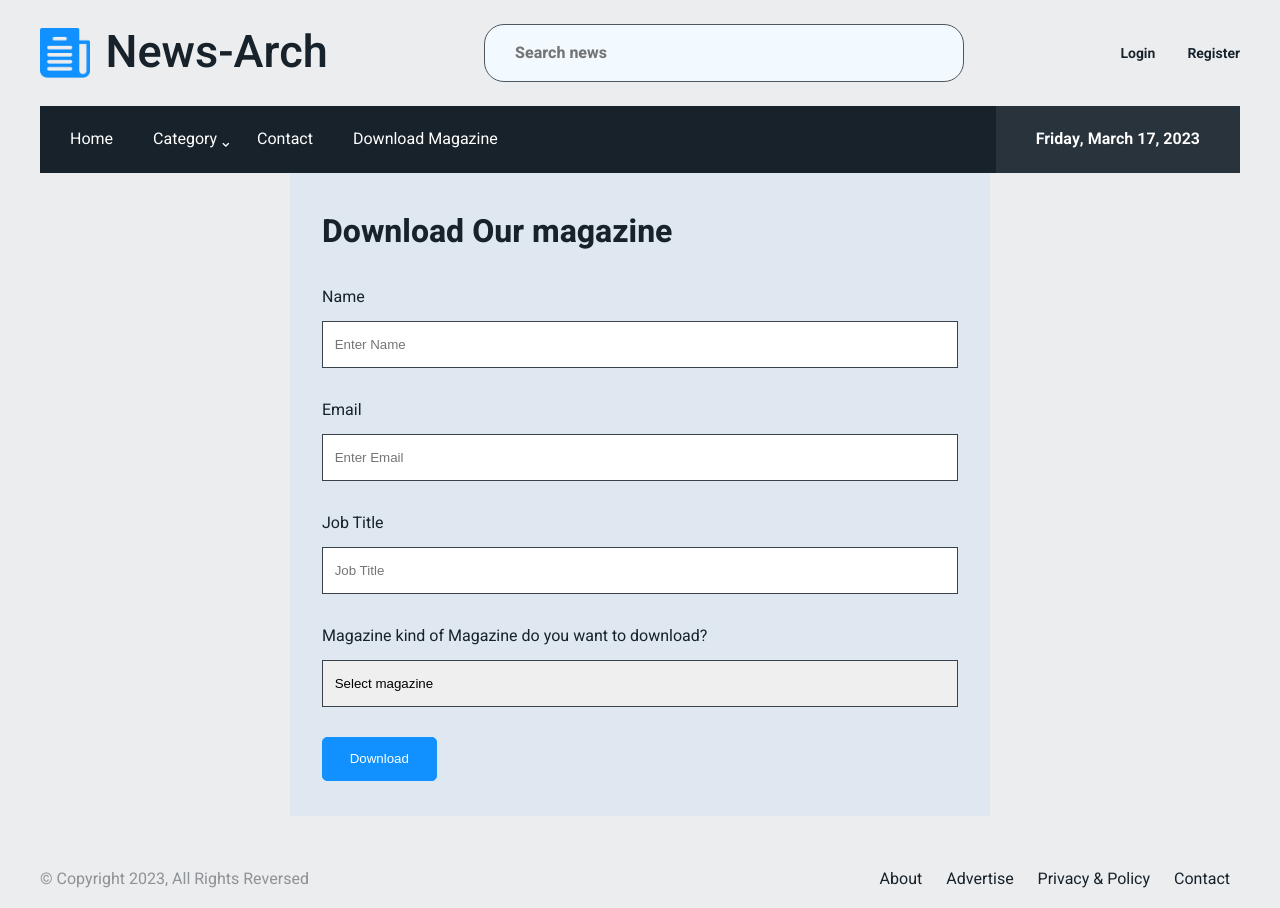
After one commit to taizulislam52/django-news, a Django app: page /download-magazine in a window 1280 px wide. The commit adds this page. Run offline with Django 4.2, Linux system fonts and the light colour scheme.

Commit message:
Add magazine download layout

```diff
--- /dev/null
+++ b/news/templates/news/magazine.html
@@ -0,0 +1,39 @@
+{% extends 'main.html' %}
+{% block content %}
+
+
+<div class="container">
+    <div class="magazine">
+        <h1 class="magazine__title">Download Our magazine</h1>
+        <form class="magazine-form">
+            <label class="magazine-form__label">
+                <span class="magazine-form__text">Name</span>
+                <input type="text" class="magazine-form__input" name="name" placeholder="Enter Name">
+            </label>
+            <label class="magazine-form__label">
+                <span class="magazine-form__text">Email</span>
+                <input type="email" class="magazine-form__input" name="email" placeholder="Enter Email">
+            </label>
+            <label class="magazine-form__label">
+                <span class="magazine-form__text">Job Title</span>
+                <input type="text" class="magazine-form__input" name="job-title" placeholder="Job Title">
+            </label>
+            <label class="magazine-form__label">
+                <span class="magazine-form__text">Magazine kind of Magazine do you want to download?</span>
+                <select class="magazine-form__select" name="magazine-type">
+                    <option value="" selected disabled>Select magazine</option>
+                    <option value="Fashion magazine">Fashion magazine</option>
+                    <option value="Technology magazine">Technology magazine</option>
+                    <option value="Health magazine">Health magazine</option>
+                    <option value="Business magazine">Business magazine</option>
+                    <option value="Travel magazine">Travel magazine</option>
+                </select>
+            </label>
+            <button type="submit" class="button magazine-form__submit">Download</button>
+        </form>
+    </div>
+</div>
+
+
+
+{% endblock content %}
--- a/news/urls.py
+++ b/news/urls.py
@@ -10,4 +10,5 @@ urlpatterns = [
     path('news/category/<slug:slug>', NewsCategoryView.as_view(), name="news-category"),
     path('load-more-trending-news', views.load_more_trending_news, name="load-more-trending-news"),
     path('subscribe-newsletter', views.subscribe_newsletter, name='subscribe-newsletter'),
+    path('download-magazine', views.download_magazine, name='download-magazine'),
 ]
--- a/news/views.py
+++ b/news/views.py
@@ -126,3 +126,6 @@ def subscribe_newsletter(request):
         }
 
     return JsonResponse(data=data)
+
+def download_magazine(request):
+    return render(request, 'news/magazine.html')
--- a/static/assets/main.css
+++ b/static/assets/main.css
@@ -1180,6 +1180,63 @@ img {
   }
 }
 
+.magazine {
+  padding-top: 2.1875em;
+  padding-bottom: 2.1875em;
+  padding-inline: 2em;
+  max-width: 700px;
+  margin-inline: auto;
+  margin-bottom: 2.1875rem;
+  background-color: rgba(112, 189, 255, 0.1);
+}
+@media (max-width: 47.99rem) {
+  .magazine {
+    padding-inline: 1em;
+  }
+}
+.magazine__title {
+  margin-bottom: 1.875rem;
+}
+@media (max-width: 47.99rem) {
+  .magazine__title {
+    font-size: 1.5625rem;
+  }
+}
+.magazine-form {
+  font-size: 1rem;
+}
+.magazine-form__text {
+  display: block;
+  margin-bottom: 0.75rem;
+}
+.magazine-form__label {
+  display: block;
+  margin-bottom: 1.875rem;
+}
+.magazine-form__input {
+  width: 100%;
+  border: 1px solid #39424a;
+  padding: 1.125em 0.875em;
+}
+.magazine-form__select {
+  width: 100%;
+  border: 1px solid #39424a;
+  padding: 1.125em 0.875em;
+}
+.magazine-form__submit {
+  background-color: #1091ff;
+  border: 1px solid #1091ff;
+  color: #fff;
+  border-radius: 5px;
+  padding: 1em 2em;
+  -webkit-transition: background-color 0.4s;
+  transition: background-color 0.4s;
+}
+.magazine-form__submit:hover {
+  background-color: transparent;
+  color: #000;
+}
+
 /* Theme templates */
 .home-featured {
   display: grid;
--- /dev/null
+++ b/static/src/scss/layouts/_magazine.scss
@@ -0,0 +1,51 @@
+.magazine {
+    padding-top: em(35px);
+    padding-bottom: em(35px);
+    padding-inline: em(32px);
+    max-width: 700px;
+    margin-inline: auto;
+    margin-bottom: rem(35px);
+    background-color: rgba($news-blue, 0.1);
+    @include screen(sm) {
+        padding-inline: em(16px);
+    }
+    &__title {
+        margin-bottom: rem(30px);
+        @include screen(sm) {
+            font-size: rem(25px);
+        }
+    }
+    &-form {
+        font-size: rem(16px);
+        &__text {
+            display: block;
+            margin-bottom: rem(12px);
+        }
+        &__label {
+            display: block;
+            margin-bottom: rem(30px);
+        }
+        &__input {
+            width: 100%;
+            border: 1px solid $news-grey-dark;
+            padding: em(18px) em(14px);
+        }
+        &__select {
+            width: 100%;
+            border: 1px solid $news-grey-dark;
+            padding: em(18px) em(14px);
+        }
+        &__submit {
+            background-color: $news-blue-dark;
+            border: 1px solid $news-blue-dark;
+            color: $white;
+            border-radius: $border-radius;
+            padding: em(16px) em(32px);
+            transition: background-color 0.4s;
+            &:hover {
+                background-color: transparent;
+                color: $black;
+            }
+        }
+    }
+}
--- a/static/src/scss/main.scss
+++ b/static/src/scss/main.scss
@@ -18,6 +18,7 @@
 @import './layouts/single';
 @import './layouts/search';
 @import './layouts/footer';
+@import './layouts/magazine';
 
 /* Theme templates */
 @import './templates/home';
--- a/templates/header.html
+++ b/templates/header.html
@@ -62,7 +62,7 @@
                         <a class="header__primary-menu__link" href="#">Contact</a>
                     </li>
                     <li class="header__primary-menu__item">
-                        <a class="header__primary-menu__link" href="#">About</a>
+                        <a class="header__primary-menu__link" href="{% url 'download-magazine' %}">Download Magazine</a>
                     </li>
                     <li class="header__primary-menu__item">
                         <a class="header__primary-menu__link" href="#">Login</a>
```
